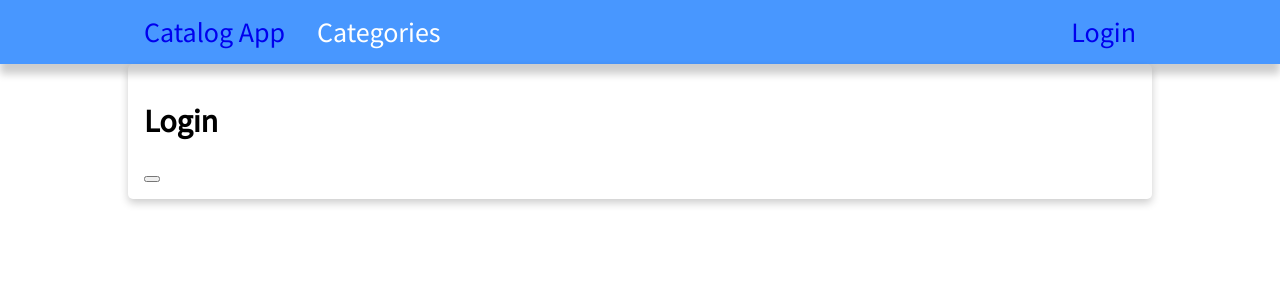
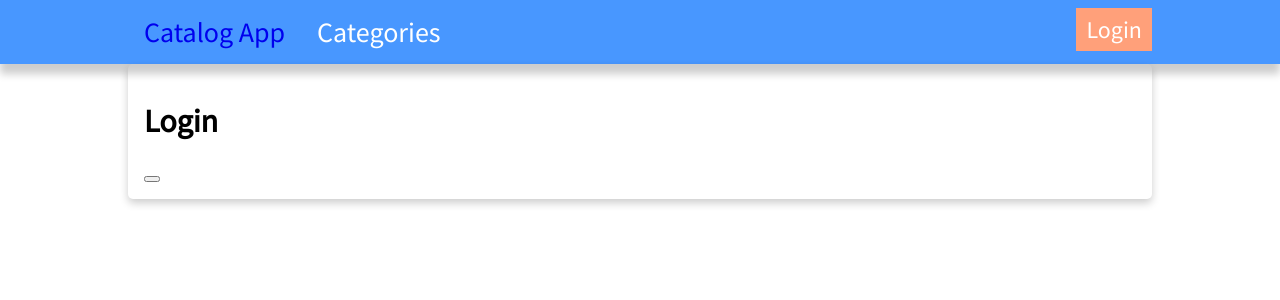
Before and after one commit to kvega/fswd-project4, a Flask app: page /login in a window 1280 px wide. Shown: the top 300 px of the page. Run offline with Flask 2, Linux system fonts and the light colour scheme; some libraries are stand-ins or nearby versions.

Commit message:
Added styling to login button

```diff
--- a/src/static/style.css
+++ b/src/static/style.css
@@ -88,6 +88,11 @@
 #login {
     float: right;
     font-size: 28px;
+    padding: 6px 10px;
+    margin: 8px 0;
+    background-color: lightsalmon;
+    font-size: 24px;
+    color: white;
 }
 
 main {
```
